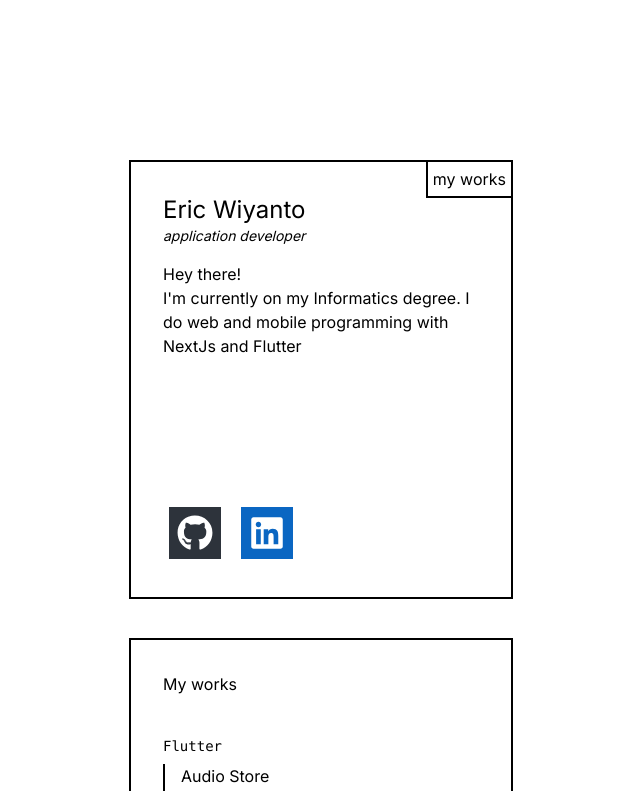
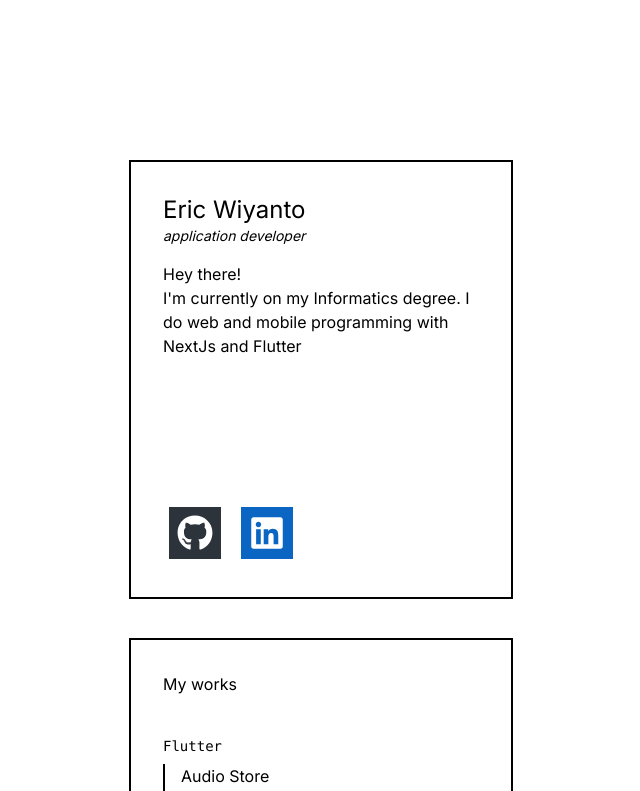
Before and after one commit to wiyantoeric/portfolio, a Next.js app: page / in a window 1280 px wide. Shown: the top 791 px of the page, without its empty margins (319-959 px from the left). Built offline with nearby package versions, Linux system fonts and the light colour scheme.

Commit message:
feat: remove works link

```diff
--- a/src/components/ProfileCard.jsx
+++ b/src/components/ProfileCard.jsx
@@ -5,10 +5,10 @@ import WorksLink from "./button/WorksLink";
 
 function ProfileCard() {
   return (
-    <div className="relative flex aspect-[7/8] w-96 flex-col border-2 border-black p-8">
-      <Link href={"/works"} className="">
+    <div className="relative flex aspect-[7/8] w-96 flex-col border-2 border-black bg-white p-8">
+      {/* <Link href={"/works"} className="">
         <WorksLink />
-      </Link>
+      </Link> */}
       <div className="flex flex-col justify-start">
         <p className="text-2xl">Eric Wiyanto</p>
         <p className="text-sm italic">application developer</p>
```
